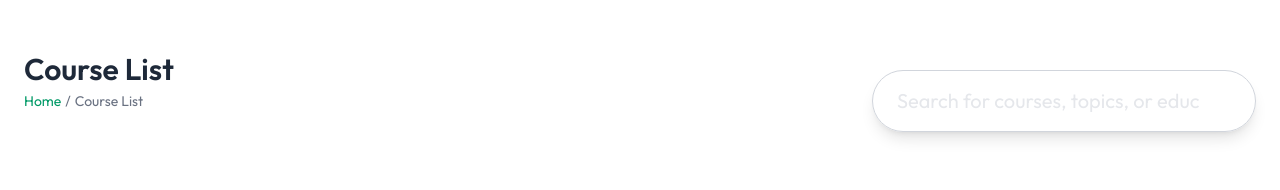
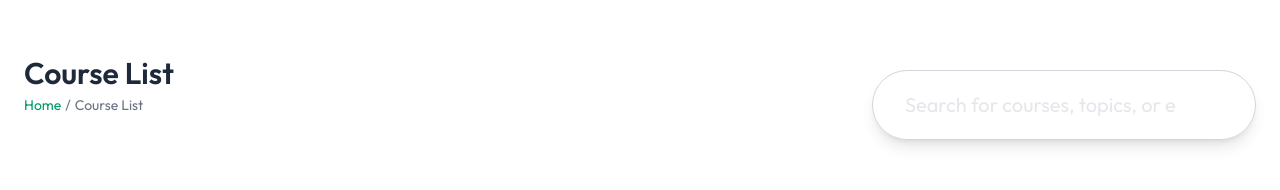
Before and after one commit to Adarsh-Chaubey03/VidyaTrack, a React (Vite) app in the folder client/: page /course-list in a window 1280 px wide. Shown: the part 140-330 px from the top of the page. Built offline with nearby package versions, Linux system fonts and the light colour scheme; no server answers.

Commit message:
Update SearchBar.jsx

```diff
--- a/client/src/components/student/SearchBar.jsx
+++ b/client/src/components/student/SearchBar.jsx
@@ -20,7 +20,7 @@ const SearchBar = ({ data = '', inputClassName = '' }) => {
         value={input}
         type="text"
         placeholder="Search for courses, topics, or educators..."
-        className={`w-full px-6 py-4 pr-14 text-xl rounded-full border border-gray-300 shadow-lg focus:outline-none focus:ring-2 focus:ring-blue-500 dark:bg-gray-800 dark:border-gray-600 dark:text-white placeholder:text-gray-200 dark:placeholder:text-gray-200 transition ${inputClassName}`}
+        className={`text-white w-full px-8 py-5 pr-20 text-xl rounded-full border border-gray-300 shadow-lg focus:outline-none focus:ring-2 focus:ring-blue-500 dark:bg-gray-800 dark:border-gray-600 dark:text-white placeholder:text-gray-200 dark:placeholder:text-gray-200 transition ${inputClassName}`}
       />
       <button type="submit">
         <Search
```
